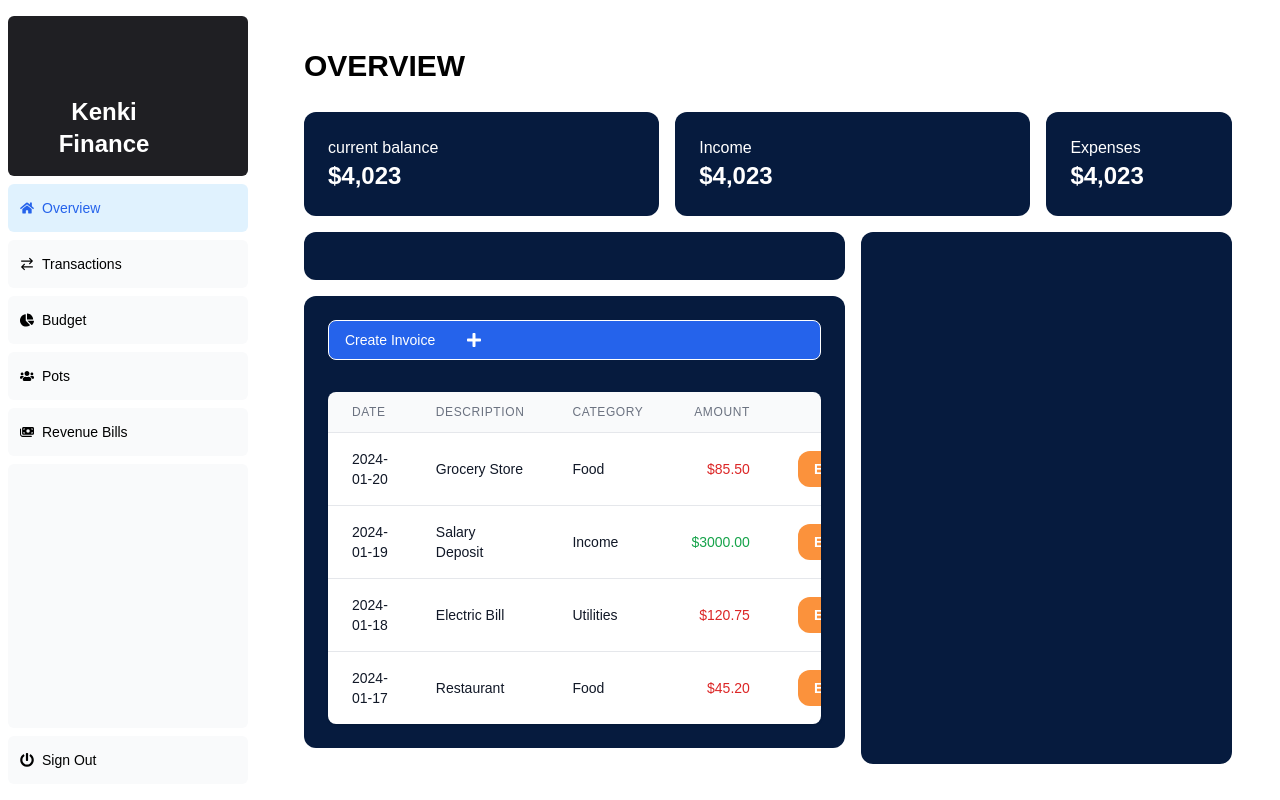
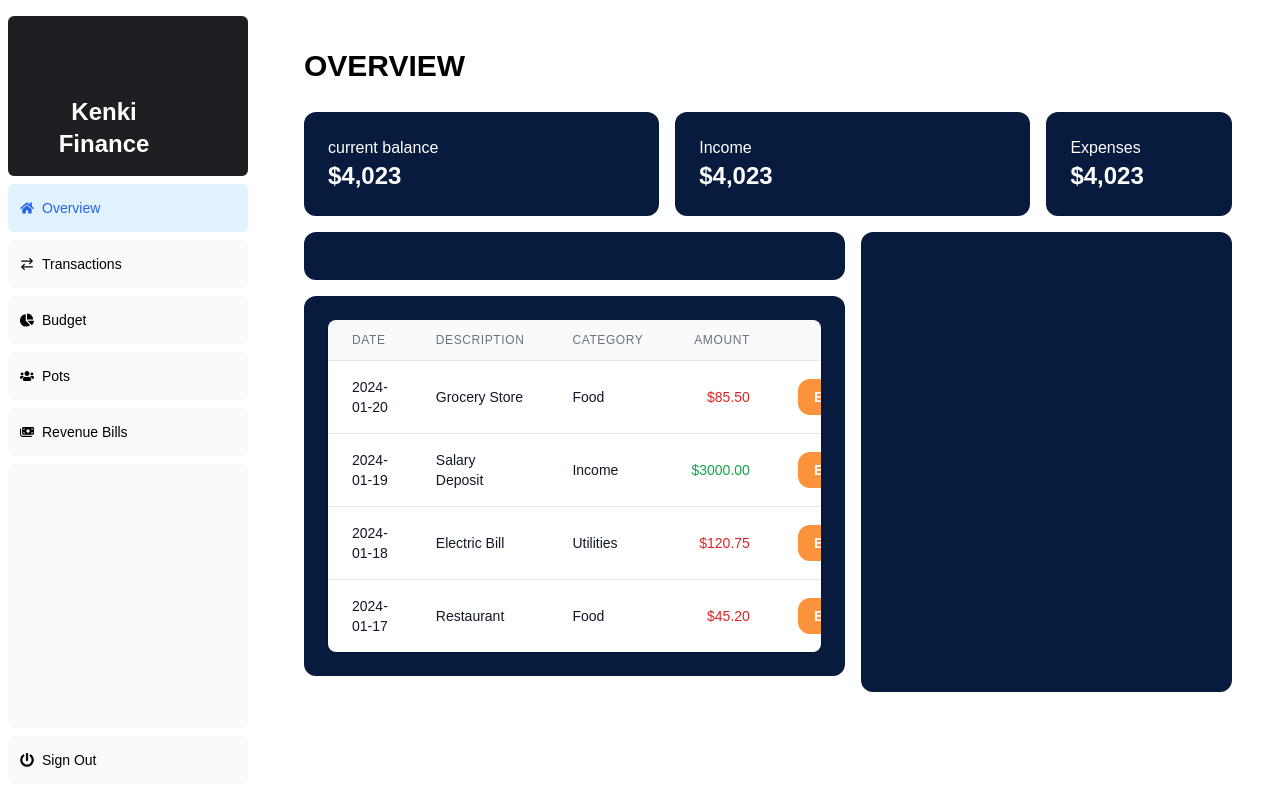
Before and after one commit to kennzuki/finapp, a Next.js app: page /dashboard in a window 1280 px wide. Built offline with nearby package versions, Linux system fonts and the light colour scheme.

Commit message:
table component created

```diff
--- a/app/dashboard/page.tsx
+++ b/app/dashboard/page.tsx
@@ -1,5 +1,6 @@
 import React from 'react'
 import TransactionPage from './transactions/page'
+import TransactionTable from './table'
 
 const Page = () => {
   return (
@@ -19,7 +20,7 @@ const Page = () => {
           <p className="text-2xl font-bold">$4,023</p>
         </article>
         <article className="col-span-3 row-span-2 row-start-2"></article>
-        <article className="col-span-3 col-start-1 row-start-4"> <TransactionPage/></article>
+        <article className="col-span-3 col-start-1 row-start-4"> <TransactionTable/></article>
         <article className="col-span-3 row-span-4 col-start-4 row-start-2"></article>
       </section>
 
--- a/app/dashboard/pots/page.tsx
+++ b/app/dashboard/pots/page.tsx
@@ -1,4 +1,4 @@
-export default function Page() {
+export default function PotsPage() {
     return (
         <div className="text-gray-200">pots</div>
     )
--- a/app/dashboard/revenue/page.tsx
+++ b/app/dashboard/revenue/page.tsx
@@ -1,4 +1,4 @@
-export default function Page() {
+export default function RevenuePage() {
     return (
         <div className="text-gray-200">revenues</div>
     )
--- /dev/null
+++ b/app/dashboard/table.tsx
@@ -0,0 +1,65 @@
+import React from 'react'
+import { Transactions } from '@/lib/definations';
+
+const transactions: Transactions[] = [
+  { id: 1, date: '2024-01-20', description: 'Grocery Store', category: 'Food', amount: -85.50 },
+  { id: 2, date: '2024-01-19', description: 'Salary Deposit', category: 'Income', amount: 3000.00 },
+  { id: 3, date: '2024-01-18', description: 'Electric Bill', category: 'Utilities', amount: -120.75 },
+  { id: 4, date: '2024-01-17', description: 'Restaurant', category: 'Food', amount: -45.20 },
+];
+
+const TransactionTable = () => {
+  return (
+    <div className='overflow-x-auto bg-white rounded-lg shadow'>
+        <table className='min-w-full table-auto'>
+          <thead>
+            <tr className='bg-gray-50 border-b border-gray-200'>
+              <th className='px-6 py-3 text-left text-xs font-medium text-gray-500 uppercase tracking-wider cursor-pointer hover:bg-gray-100'>
+                Date
+              </th>
+              <th className='px-6 py-3 text-left text-xs font-medium text-gray-500 uppercase tracking-wider cursor-pointer hover:bg-gray-100'>
+                Description
+              </th>
+              <th className='px-6 py-3 text-left text-xs font-medium text-gray-500 uppercase tracking-wider cursor-pointer hover:bg-gray-100'>
+                Category
+              </th>
+              <th className='px-6 py-3 text-right text-xs font-medium text-gray-500 uppercase tracking-wider cursor-pointer hover:bg-gray-100'>
+                Amount
+              </th>
+              <th className='px-6 py-3 text-right text-xs font-medium text-gray-500 uppercase tracking-wider cursor-pointer hover:bg-gray-100'>
+
+              </th>
+              <th className='px-6 py-3 text-right text-xs font-medium text-gray-500 uppercase tracking-wider cursor-pointer hover:bg-gray-100'>
+
+              </th>
+            </tr>
+          </thead>
+          <tbody className='bg-white divide-y divide-gray-200'>
+          {transactions.map((transaction) => (
+            <tr key={transaction.id}>
+              <td className="px-6 py-4 text-sm text-gray-900">{transaction.date}</td>
+              <td className="px-6 py-4 text-sm text-gray-900">{transaction.description}</td>
+              <td className="px-6 py-4 text-sm text-gray-900">{transaction.category}</td>
+              <td className={`px-6 py-4 text-sm text-right ${
+                transaction.amount >= 0 ? 'text-green-600' : 'text-red-600'
+              }`}>
+                ${Math.abs(transaction.amount).toFixed(2)}
+              </td>
+              <td className='px-6 py-4 whitespace-nowrap text-sm text-right font-medium '>
+                <button className='py-2 px-4 bg-orange-400 text-white font-bold rounded-xl'>Edit</button>
+              </td>
+              <td className='px-6 py-4 whitespace-nowrap text-sm text-right font-medium '>
+                <button className='py-2 px-4 bg-red-400 text-white font-bold rounded-xl'>Delete</button>
+              </td>
+            </tr>
+
+          ))}
+
+
+          </tbody>
+        </table>
+      </div>
+  )
+}
+
+export default TransactionTable
--- a/app/dashboard/transactions/addTransaction.tsx
+++ b/app/dashboard/transactions/addTransaction.tsx
@@ -2,7 +2,7 @@ import { FaPlus } from "react-icons/fa";
 import Link from 'next/link';
 
 
-export function CreateInvoice() {
+export function CreateTransaction() {
   return (
     <Link
       href="/dashboard/transactions/create"
--- a/app/dashboard/transactions/page.tsx
+++ b/app/dashboard/transactions/page.tsx
@@ -1,68 +1,14 @@
-import { CreateInvoice } from './addTransaction';
-import { Transactions } from '@/lib/definations';
+import TransactionTable from '../table';
+import { CreateTransaction } from './addTransaction';
 
-const transactions: Transactions[] = [
-  { id: 1, date: '2024-01-20', description: 'Grocery Store', category: 'Food', amount: -85.50 },
-  { id: 2, date: '2024-01-19', description: 'Salary Deposit', category: 'Income', amount: 3000.00 },
-  { id: 3, date: '2024-01-18', description: 'Electric Bill', category: 'Utilities', amount: -120.75 },
-  { id: 4, date: '2024-01-17', description: 'Restaurant', category: 'Food', amount: -45.20 },
-];
 
 export default function TransactionPage() {
   return (
     <div className=''>
       <div className='mb-8'>
-        <CreateInvoice />
+        <CreateTransaction />
       </div>
-      <div className='overflow-x-auto bg-white rounded-lg shadow'>
-        <table className='min-w-full table-auto'>
-          <thead>
-            <tr className='bg-gray-50 border-b border-gray-200'>
-              <th className='px-6 py-3 text-left text-xs font-medium text-gray-500 uppercase tracking-wider cursor-pointer hover:bg-gray-100'>
-                Date
-              </th>
-              <th className='px-6 py-3 text-left text-xs font-medium text-gray-500 uppercase tracking-wider cursor-pointer hover:bg-gray-100'>
-                Description
-              </th>
-              <th className='px-6 py-3 text-left text-xs font-medium text-gray-500 uppercase tracking-wider cursor-pointer hover:bg-gray-100'>
-                Category
-              </th>
-              <th className='px-6 py-3 text-right text-xs font-medium text-gray-500 uppercase tracking-wider cursor-pointer hover:bg-gray-100'>
-                Amount
-              </th>
-              <th className='px-6 py-3 text-right text-xs font-medium text-gray-500 uppercase tracking-wider cursor-pointer hover:bg-gray-100'>
-
-              </th>
-              <th className='px-6 py-3 text-right text-xs font-medium text-gray-500 uppercase tracking-wider cursor-pointer hover:bg-gray-100'>
-
-              </th>
-            </tr>
-          </thead>
-          <tbody className='bg-white divide-y divide-gray-200'>
-          {transactions.map((transaction) => (
-            <tr key={transaction.id}>
-              <td className="px-6 py-4 text-sm text-gray-900">{transaction.date}</td>
-              <td className="px-6 py-4 text-sm text-gray-900">{transaction.description}</td>
-              <td className="px-6 py-4 text-sm text-gray-900">{transaction.category}</td>
-              <td className={`px-6 py-4 text-sm text-right ${
-                transaction.amount >= 0 ? 'text-green-600' : 'text-red-600'
-              }`}>
-                ${Math.abs(transaction.amount).toFixed(2)}
-              </td>
-              <td className='px-6 py-4 whitespace-nowrap text-sm text-right font-medium '>
-                <button className='py-2 px-4 bg-orange-400 text-white font-bold rounded-xl'>Edit</button>
-              </td>
-              <td className='px-6 py-4 whitespace-nowrap text-sm text-right font-medium '>
-                <button className='py-2 px-4 bg-red-400 text-white font-bold rounded-xl'>Delete</button>
-              </td>
-            </tr>
-
-          ))}
-
-
-          </tbody>
-        </table>
-      </div>
+      <TransactionTable/>
     </div>
   );
 }
```
